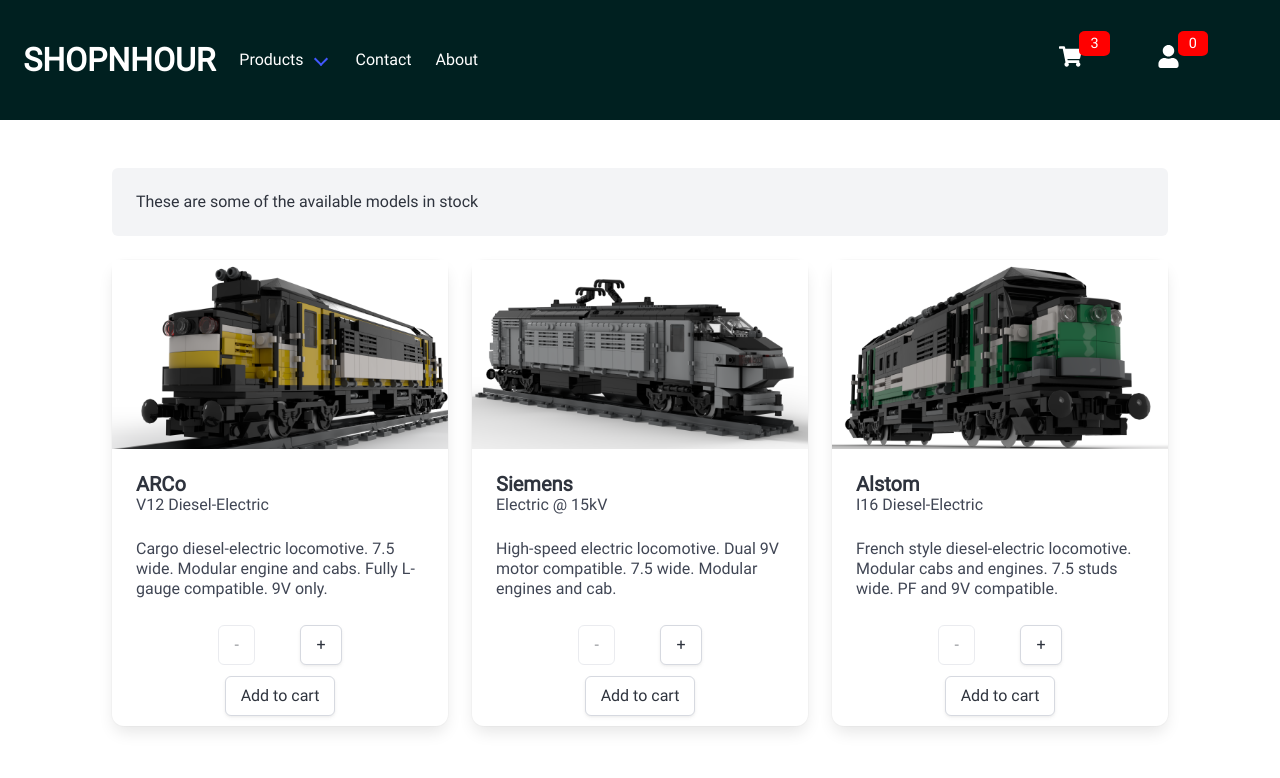
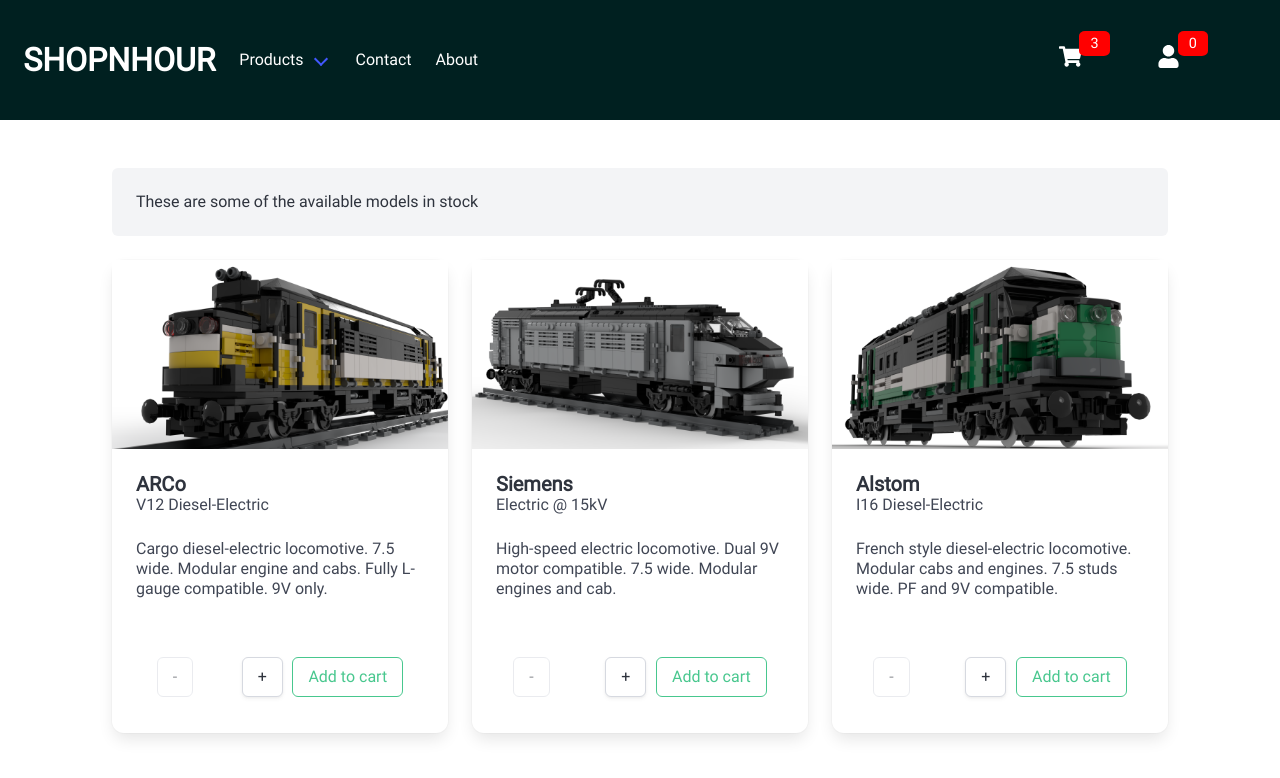
Before and after one commit to ErnestAC/Proj_ReactJS, a React (Create React App) app: page / in a window 1280 px wide. Shown: the top 778 px of the page. Built offline with nearby package versions, Linux system fonts and the light colour scheme.

Commit message:
Minor refactoring - Formatting of 'add to cart' button.

```diff
--- a/src/components/ItemCard.js
+++ b/src/components/ItemCard.js
@@ -2,7 +2,7 @@
 
 import ItemCount from "./ItemCount";
 
-function ProfileCard({titulo,handle,imagen,description,stock,initial}) {
+function ItemCard({titulo,handle,imagen,description,stock,initial}) {
 
     return (
       <div className="card">
@@ -24,4 +24,4 @@
     );
 }
 
-export default ProfileCard;
+export default ItemCard;
--- a/src/components/ItemCount.js
+++ b/src/components/ItemCount.js
@@ -1,5 +1,7 @@
 import React, { useState } from "react";
 import "bulma/css/bulma.css";
+// NOT CODE import { FaPlusCircle } from "react-icons/fa";
+// NOT CODE { FaShoppingCart } from "react-icons/fa";
 
 const ItemCount = ({ stock, initial }) => {
 const [count, setCount] = useState(initial);
@@ -21,19 +23,14 @@
 };
 
     return (
-        <div
-        style={{
-            display: "flex",
-            flexDirection: "column",
-            alignItems: "center",
-            gap: "10px",
-            }}
-        >
+    <div className="ItemCounterContainer">
         <div className="ItemCounter">
             <button className="button" onClick={decrement} disabled={count <= 0}>
                 -
             </button>
-            <span className="ItemCounter">{count}</span>
+            <span className="ItemCounter">
+                {count} / {stock}
+            </span>
             <button
                 className="button"
                 onClick={increment}
@@ -41,15 +38,15 @@
             >
                 +
             </button>
-        </div>
+
             <button
-            className="button"
+                className="button is-success is-outlined"
                 onClick={() => handleAdd(count)}
                 disabled={stock === 0}
             >
                 Add to cart
             </button>
-        <p></p>
+        </div>
     </div>
     );
 };
--- a/src/components/ItemListContainer.js
+++ b/src/components/ItemListContainer.js
@@ -6,7 +6,7 @@
 import AlstomImg from "../img/alstom.png";
 import SiemensImg from "../img/siemens.png";
 
-import ProfileCard from "./ItemCard";
+import ItemCard from "./ItemCard";
 
 const ItemListContainer = ({ greetingMessage }) => {
   return (
@@ -16,7 +16,7 @@
 
         <div className="columns">
           <div className="column is-4">
-            <ProfileCard
+            <ItemCard
               titulo="ARCo"
               handle="V12 Diesel-Electric"
               imagen={ARCoImg}
@@ -26,7 +26,7 @@
             />
           </div>
           <div className="column is-4">
-            <ProfileCard
+            <ItemCard
               titulo="Siemens"
               handle="Electric @ 15kV"
               imagen={SiemensImg}
@@ -36,7 +36,7 @@
             />
           </div>
           <div className="column is-4">
-            <ProfileCard
+            <ItemCard
               titulo="Alstom"
               handle="I16 Diesel-Electric"
               imagen={AlstomImg}
--- a/src/css/App.css
+++ b/src/css/App.css
@@ -40,17 +40,6 @@
   color: white;
 }
 
-
-
-
-
-
-
-
-
-
-
-
 .navbar-right .cart-icon,
 .navbar-right {
     color: white;
@@ -73,9 +62,17 @@
 .ItemCounter {
   display: flex;
   align-items: center;
-  padding: 0.1rem 0.1rem;
-  gap: 1.1rem;
+  padding: 0.9rem 0.1rem 1rem 0.1rem;
+  gap: 0.6rem;
   font-weight:bold;
   color: white;
   font-size: 0.8rem;
 }
+
+.ItemCounterContainer {
+  display: flex;
+  flex-direction: column;
+  align-items: center;
+  gap: "10px";
+  padding: 0.9rem 0.1rem 1rem 0.1rem;
+}
```
Lines whose indentation alone changed are shown as unchanged.
